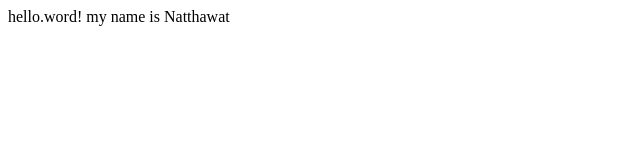
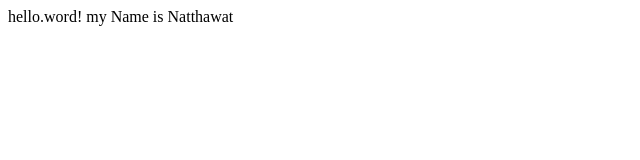
Before and after one commit to Natthawat-Pralangkan/0001, a plain HTML site: page index.html in a window 1280 px wide. Shown: the full height of the page, 0-640 px from the left. Drawn offline with Linux system fonts and the light colour scheme.

Commit message:
change line data

```diff
--- a/index.html
+++ b/index.html
@@ -8,6 +8,6 @@
 </head>
 <body>
     hello.word!
-    my name is Natthawat
+    my Name is Natthawat
 </body>
 </html>
```
